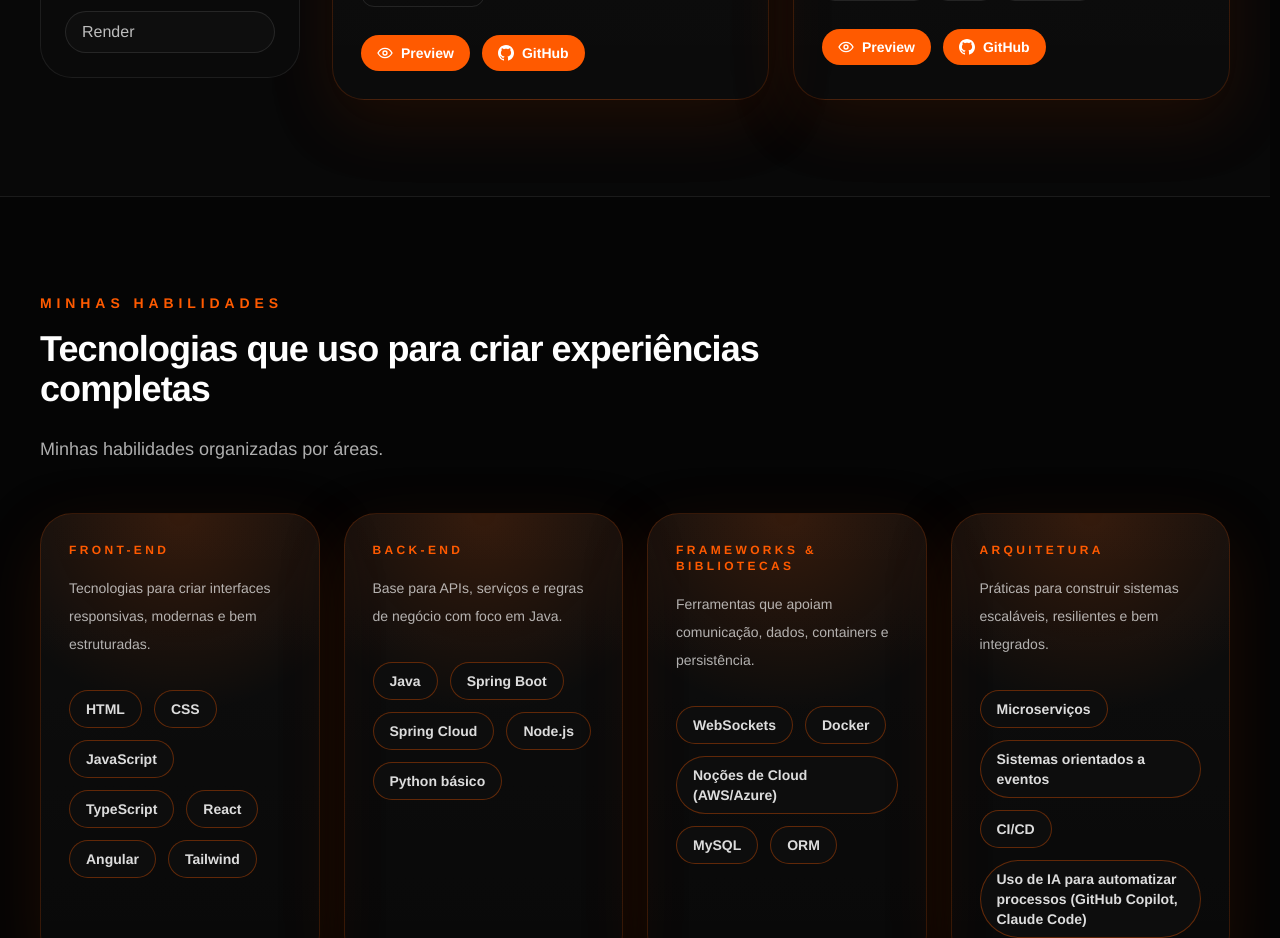
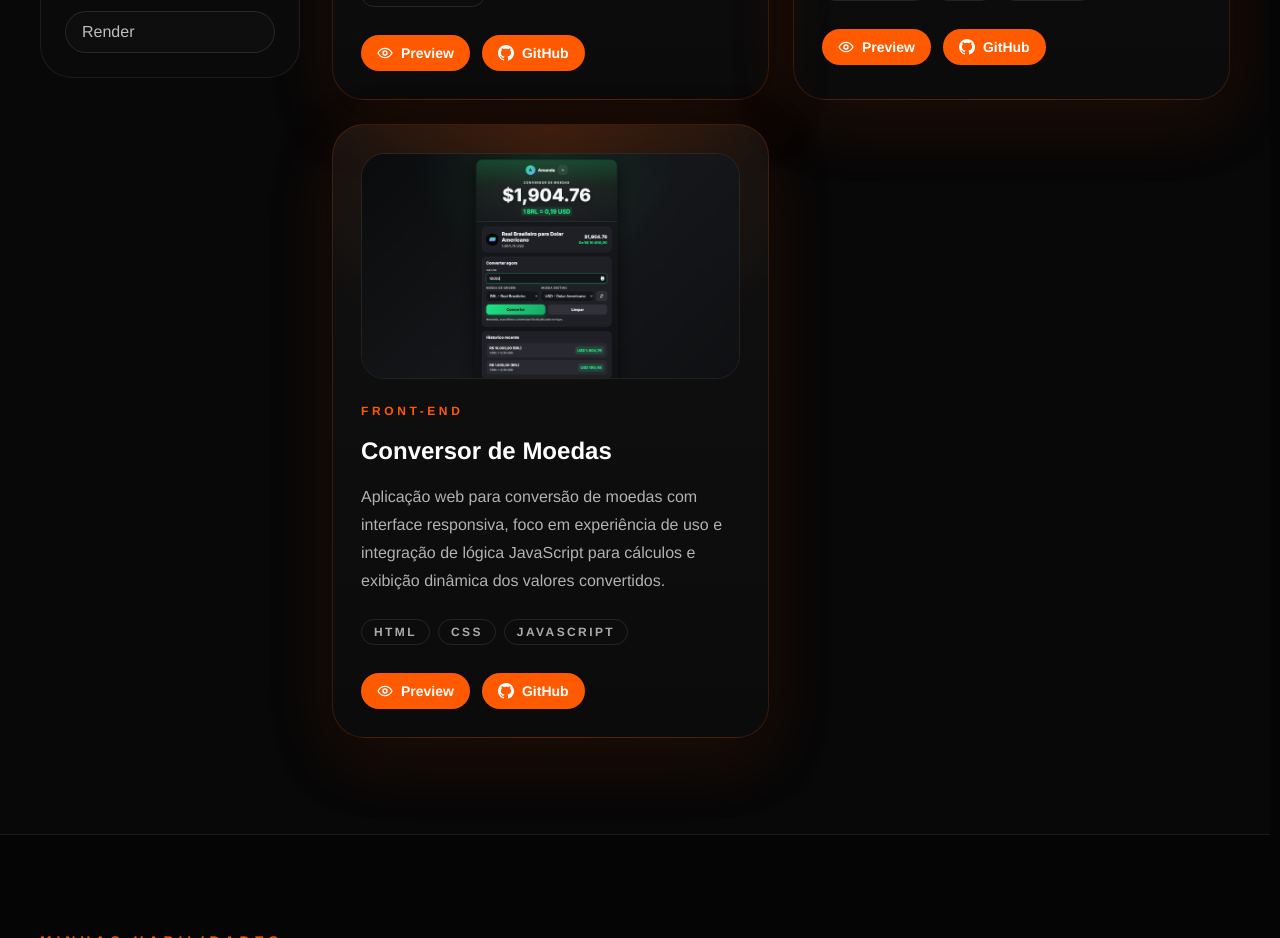
Before and after one commit to AmandaReiz/Portifolio-AmandaReis, a React (Vite) app: page / in a window 1280 px wide. Shown: the part 3100-4038 px from the top of the page. Built offline with nearby package versions, Linux system fonts and the light colour scheme.

Commit message:
Add currency converter project to portfolio

```diff
--- a/src/App.jsx
+++ b/src/App.jsx
@@ -98,6 +98,16 @@ const projects = [
     previewUrl: "https://lnkd.in/dfyStsiZ",
     repositoryUrl: "https://github.com/AmandaReiz/api-estoque",
     imageUrl: "/prints/API-controle-de-estoque.png",
+  },
+  {
+    title: "Conversor de Moedas",
+    category: "Front-end",
+    stack: ["HTML", "CSS", "JavaScript"],
+    description:
+      "Aplicação web para conversão de moedas com interface responsiva, foco em experiência de uso e integração de lógica JavaScript para cálculos e exibição dinâmica dos valores convertidos.",
+    previewUrl: "https://conversor-de-moedas-internacional.vercel.app",
+    repositoryUrl: "https://github.com/AmandaReiz/conversor-de-moedas.git",
+    imageUrl: "/prints/conversor-de-moedas.png",
   },
 ];
 
```
Also changed, not shown: public/prints/conversor-de-moedas.png (added).
